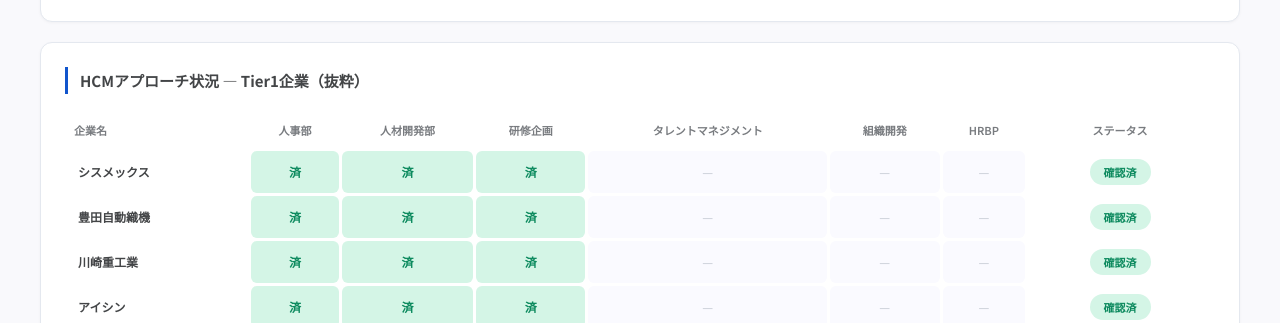
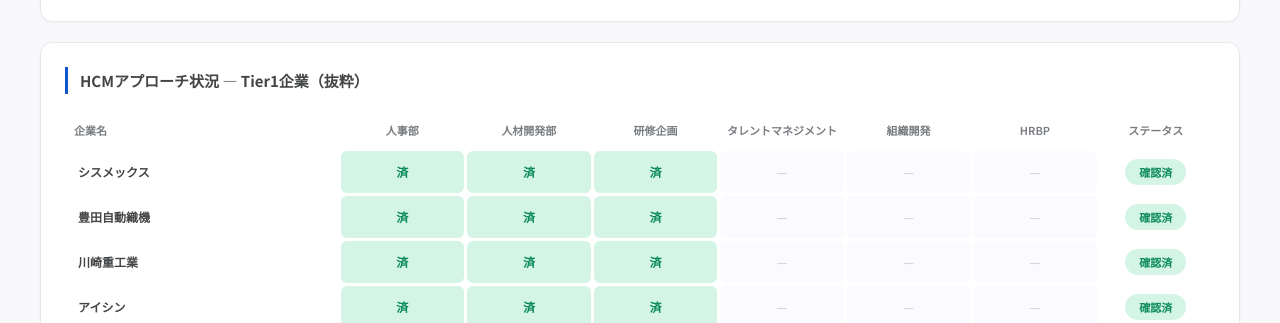
Before and after one commit to ebidigi/nikkei-project, a plain HTML site: page index.html in a window 1280 px wide. Shown: the part 477-800 px from the top of the page. Drawn offline with Linux system fonts and the light colour scheme.

Commit message:
ヒートマップ列幅を均等化

```diff
--- a/index.html
+++ b/index.html
@@ -98,8 +98,9 @@
 
   /* Heatmap */
   .heatmap-table { width: 100%; border-collapse: separate; border-spacing: 3px; }
-  .heatmap-table th { font-size: 11px; color: var(--text-light); font-weight: 600; padding: 8px 6px; text-align: center; }
-  .heatmap-table th:first-child { text-align: left; }
+  .heatmap-table th { font-size: 11px; color: var(--text-light); font-weight: 600; padding: 8px 6px; text-align: center; width: 11%; }
+  .heatmap-table th:first-child { text-align: left; width: 12%; }
+  .heatmap-table th:last-child { width: 10%; }
   .heatmap-table td { padding: 10px; border-radius: 6px; font-size: 12px; text-align: center; font-weight: 600; }
   .h-g { background: #d4f5e6; color: #0c8a5e; }
   .h-y { background: var(--yellow-50); color: #9e8e00; }
```
